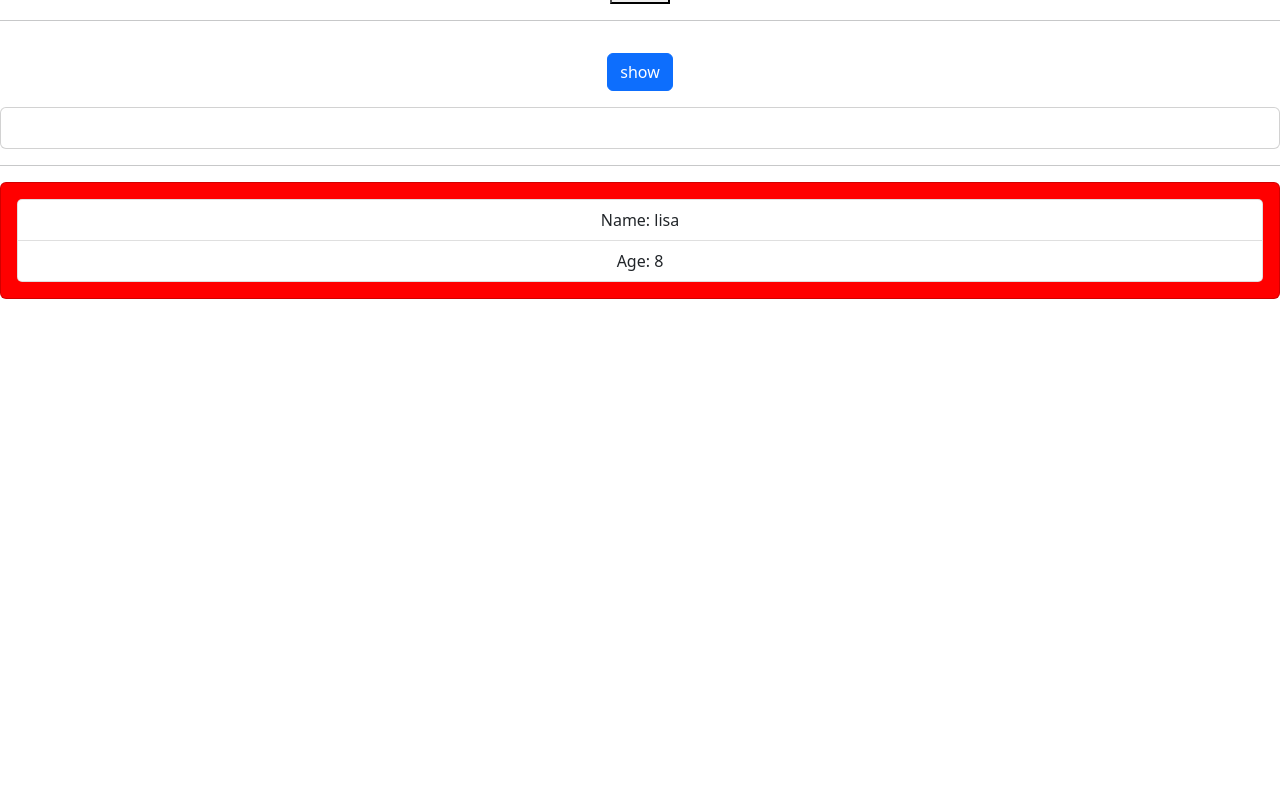
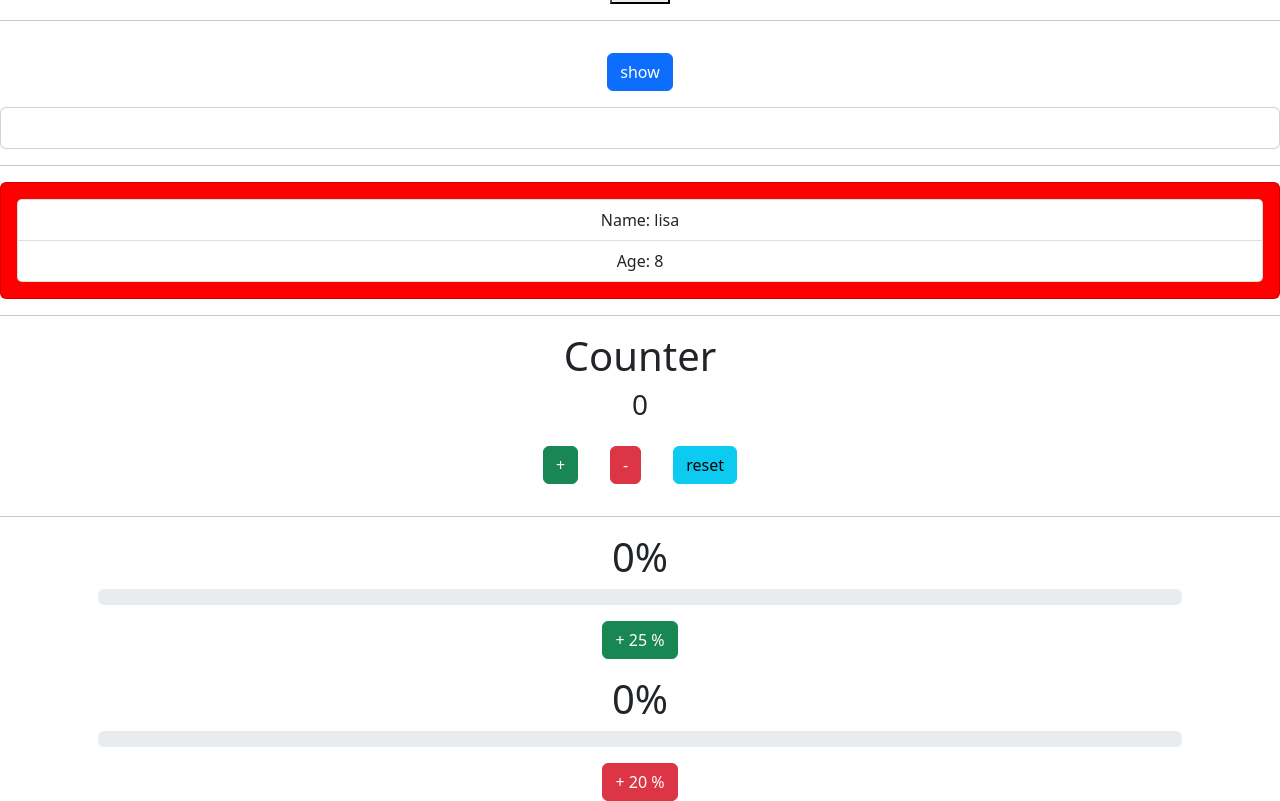
Before and after one commit to zorgness/hooks, a React (Create React App) app: page / in a window 1280 px wide. Shown: the part 522-1323 px from the top of the page. Before the commit the page ends 821 px from the top, so only its background shows below. Built offline with nearby package versions, Linux system fonts and the light colour scheme.

Commit message:
useReducer useCallback

```diff
--- a/src/App.js
+++ b/src/App.js
@@ -5,6 +5,8 @@ import FunctionCount from './component/FunctionCount';
 import Container from './component/Container';
 import { UserContext, ColorContext } from './component/MyContext';
 import Profile from './component/Profile';
+import Counter from './component/Counter';
+import Progression from './component/Progression';
 
 class App extends Component {
 
@@ -13,7 +15,17 @@ class App extends Component {
       name: "lisa",
       age: 8
     },
-    colorUser: 'red'
+    colorUser: 'red',
+    countOne: {
+      value: 0,
+      increment: 25,
+      color: "success"
+    },
+    countTwo: {
+      value: 0,
+      increment: 25,
+      color: "danger"
+    },
   }
 
   render () {
@@ -40,6 +52,17 @@ class App extends Component {
         </ColorContext.Provider>
       </UserContext.Provider>
 
+      <hr />
+
+      <Counter />
+
+      <hr />
+
+      <Progression />
+
+
+
+
 
 
 
--- /dev/null
+++ b/src/component/Button.js
@@ -0,0 +1,8 @@
+import React from 'react'
+
+const Button = ({handleClick, color, increment, children}) => {
+  console.log(`button ${children}`)
+  return <button className={`btn btn-${color}`}  onClick={() => handleClick(increment)} >+ {increment} %</button>
+}
+
+export default React.memo(Button)
--- /dev/null
+++ b/src/component/Counter.js
@@ -0,0 +1,44 @@
+import React, {useReducer} from 'react'
+
+const initialState = {count: 0};
+
+const reducer = (state, action) => {
+
+  switch(action.type) {
+    case 'up':
+      return {count: state.count + 1}
+    case 'down':
+      return {count: state.count - 1}
+    case 'initialState':
+        return initialState
+    default:
+      return state
+  }
+
+
+
+}
+
+const Counter = () => {
+
+  const [state, dispatch] = useReducer(reducer, initialState);
+
+  return (
+    <div>
+
+
+      <div className="row">
+      <h1>Counter</h1>
+      <h3>{state.count}</h3>
+        <div className="col">
+            <button className="btn btn-success m-3" onClick={() => dispatch({type: 'up'})}>+</button>
+            <button className="btn btn-danger m-3" onClick={() => dispatch({type: 'down'})}>-</button>
+            <button className="btn btn-info m-3" onClick={() => dispatch({type: 'initialState'})}>reset</button>
+        </div>
+      </div>
+
+    </div>
+  )
+}
+
+export default Counter
--- /dev/null
+++ b/src/component/Percent.js
@@ -0,0 +1,15 @@
+import React from 'react'
+import ProgressBar from 'react-bootstrap/ProgressBar';
+
+const Percent = ({ color, value, text }) => {
+
+  console.log(text)
+  return (
+    <div className="m-3">
+      <h1>{value}%</h1>
+      <ProgressBar striped variant={color} now={value} />
+    </div>
+  )
+}
+
+export default React.memo(Percent)
--- /dev/null
+++ b/src/component/Progression.js
@@ -0,0 +1,35 @@
+import React, {useState, useCallback} from 'react'
+import Percent from './Percent'
+import Button from './Button'
+
+const Progression = () => {
+
+  const [countOne, setCountOne] = useState({value:0, color:"success", increment:25})
+  const [countTwo, setCountTwo] = useState({value:0, color:"danger", increment:20})
+
+  const incrementCountOne = useCallback(
+    (increment) => {
+      countOne.value < 100 && setCountOne({...countOne, value: countOne.value + increment });
+      console.log('incrementCountOne');
+     }, [countOne])
+
+  const incrementCountTwo = useCallback(
+    (increment) => {
+      countTwo.value < 100 && setCountTwo({...countTwo, value: countTwo.value + increment });
+      console.log('incrementCountTwo');
+     }, [countTwo])
+
+  return (
+
+    <div className="container">
+      <Percent text="countOne" value={countOne.value} color={countOne.color} />
+      <Button handleClick={incrementCountOne} color={countOne.color} increment={countOne.increment}>Count 1</Button>
+
+      <Percent text="countTwo" value={countTwo.value} color={countTwo.color} />
+      <Button handleClick={incrementCountTwo} color={countTwo.color} increment={countTwo.increment} >Count 2</Button>
+
+    </div>
+  )
+}
+
+export default Progression
```
